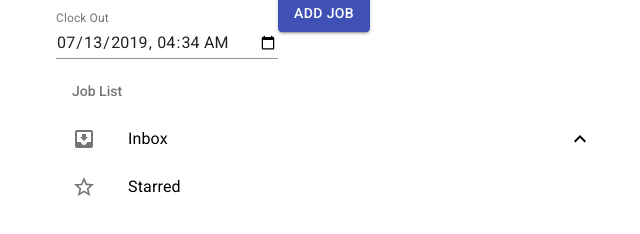
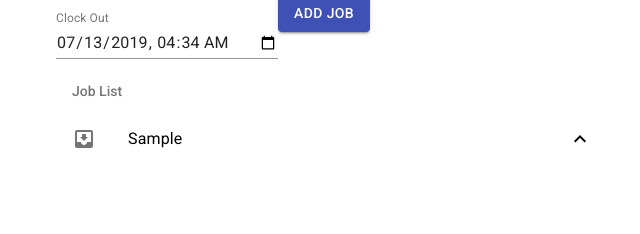
Before and after one commit to aaronshivers/material-ui-demo, a React app: page / in a window 1280 px wide. Both pictures are taken after typing "Sample" into the empty fields and a click on the button "ADD JOB". Shown: the part 128-362 px from the top of the page, without its empty margins (308-948 px from the left). Built offline with nearby package versions, Linux system fonts and the light colour scheme.

Commit message:
got add to list working

```diff
--- a/src/components/App.js
+++ b/src/components/App.js
@@ -1,7 +1,7 @@
 import React, { Component } from 'react'
 import { Container } from '@material-ui/core'
 import AddJobForm from './AddJobForm'
-import JobList from './JobList'
+import Jobs from './Jobs'
 
 export default class App extends Component {
   state = {
@@ -14,6 +14,17 @@ export default class App extends Component {
     this.setState(prevState => ({
       jobs: prevState.jobs.concat(job)
     }))
+  }
+
+  componentDidMount() {
+    try {
+      const json = localStorage.getItem('jobs')
+      const jobs = JSON.parse(json)
+
+      if (jobs) {
+        this.setState(() => ({ jobs }))
+      }
+    } catch (error) {}
   }
 
   componentDidUpdate(prevProps, prevState) {
@@ -30,7 +41,7 @@ export default class App extends Component {
         <AddJobForm
           handleAddJob={ this.handleAddJob }
         />
-        <JobList />
+        <Jobs jobs={ this.state.jobs } />
       </Container>
     )
   }
--- a/src/components/Job.js
+++ b/src/components/Job.js
@@ -1,7 +1,48 @@
-import React from 'react'
+import React, { Component, useState } from 'react'
+import {
+  List,
+  ListItem,
+  ListSubheader,
+  Collapse,
+  ListItemIcon,
+  ListItemText
+} from '@material-ui/core'
+import {
+  StarBorder,
+  MoveToInbox as InboxIcon,
+  ExpandLess,
+  ExpandMore
+} from '@material-ui/icons'
 
-const Job = props => (
-  <div>Job</div>
-)
+const Job = props => {
+  const { jobName, clockIn, clockOut } = props.job
+  const [open, setOpen] = useState(true)
+
+  const handleClick = () => {
+    setOpen(!open)
+  }
+
+  return (
+    <div>
+      <ListItem button onClick={ handleClick }>
+        <ListItemIcon>
+          <InboxIcon />
+        </ListItemIcon>
+        <ListItemText primary={ jobName } />
+        { open ? <ExpandLess /> : <ExpandMore /> }
+      </ListItem>
+      <Collapse in={ !open } timeout="auto" unmountOnExit>
+        <List component="div" disablePadding>
+          <ListItem button>
+            <ListItemIcon>
+              <StarBorder />
+            </ListItemIcon>
+            <ListItemText primary={ clockIn } />
+          </ListItem>
+        </List>
+      </Collapse>
+    </div>
+  )
+}
 
 export default Job
--- a/src/components/JobList.js
+++ /dev/null
@@ -1,55 +0,0 @@
-import React, { Component, useState } from 'react'
-import {
-  List,
-  ListItem,
-  ListSubheader,
-  Collapse,
-  ListItemIcon,
-  ListItemText
-} from '@material-ui/core'
-import {
-  StarBorder,
-  MoveToInbox as InboxIcon,
-  ExpandLess,
-  ExpandMore
-} from '@material-ui/icons'
-import Job from './Job'
-
-const JobList = props => {
-  const [open, setOpen] = useState(true)
-
-  const handleClick = () => {
-    setOpen(!open)
-  }
-
-  return (
-    <List
-      component="nav"
-      subheader={
-        <ListSubheader component="div" id="nested-list-subheader">
-          Job List
-        </ListSubheader>
-      }
-    >
-      <ListItem button onClick={ handleClick }>
-        <ListItemIcon>
-          <InboxIcon />
-        </ListItemIcon>
-        <ListItemText primary="Inbox" />
-        { open ? <ExpandLess /> : <ExpandMore /> }
-      </ListItem>
-      <Collapse in={ open } timeout="auto" unmountOnExit>
-        <List component="div" disablePadding>
-          <ListItem button>
-            <ListItemIcon>
-              <StarBorder />
-            </ListItemIcon>
-            <ListItemText primary="Starred" />
-          </ListItem>
-        </List>
-      </Collapse>
-    </List>
-  )
-}
-
-export default JobList
--- a/src/components/Jobs.js
+++ b/src/components/Jobs.js
@@ -1,10 +1,49 @@
-import React from 'react'
+import React, { Component, useState } from 'react'
+import {
+  List,
+  ListItem,
+  ListSubheader,
+  Collapse,
+  ListItemIcon,
+  ListItemText
+} from '@material-ui/core'
+import {
+  StarBorder,
+  MoveToInbox as InboxIcon,
+  ExpandLess,
+  ExpandMore
+} from '@material-ui/icons'
 import Job from './Job'
 
-const Jobs = props => (
-  <div>
-    Jobs
-  </div>
-)
+const Jobs = props => {
+  const [open, setOpen] = useState(true)
+
+  const handleClick = () => {
+    setOpen(!open)
+  }
+
+  console.log(props.jobs)
+
+  return (
+    <List
+      component="nav"
+      subheader={
+        <ListSubheader component="div" id="nested-list-subheader">
+          Job List
+        </ListSubheader>
+      }
+    >
+      {
+        props.jobs.map((job, i) => (
+          <Job
+            key={ i }
+            job={ job }
+          >
+          </Job>
+        ))
+      }
+    </List>
+  )
+}
 
 export default Jobs
```
